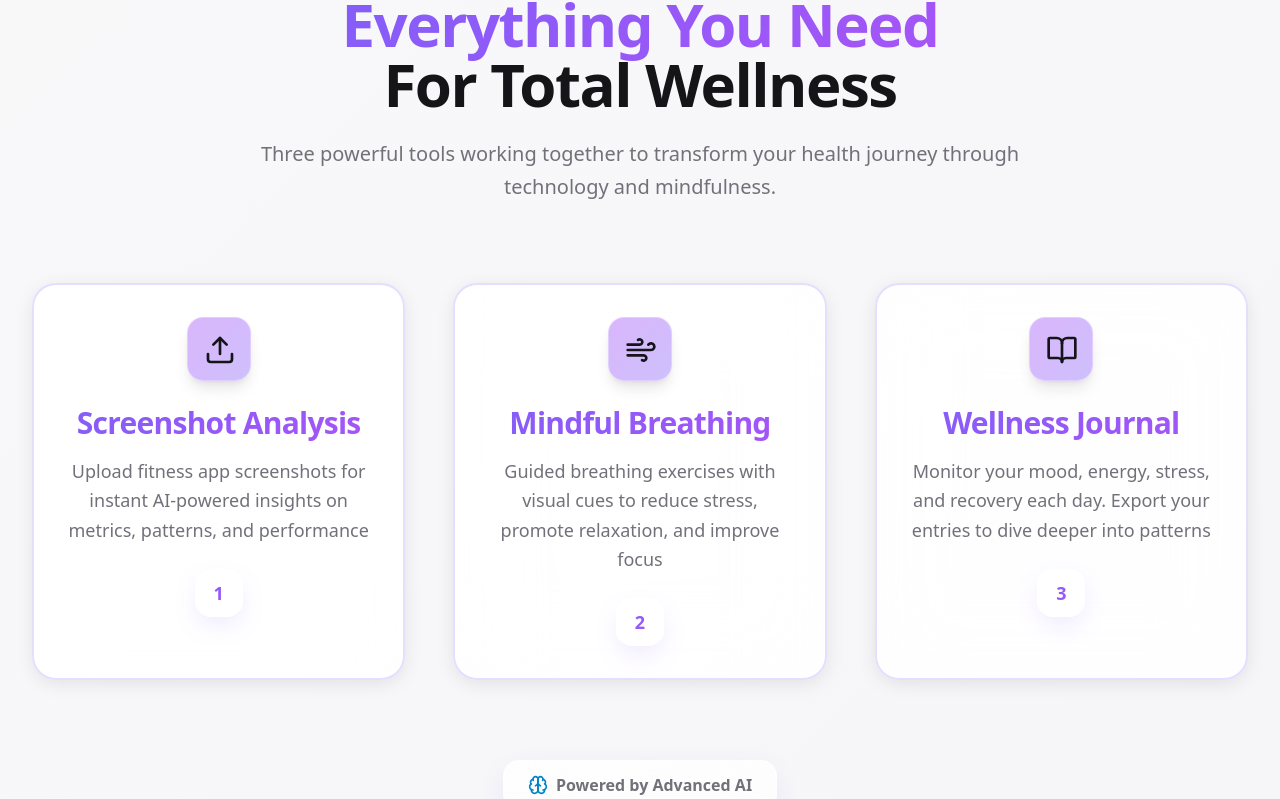
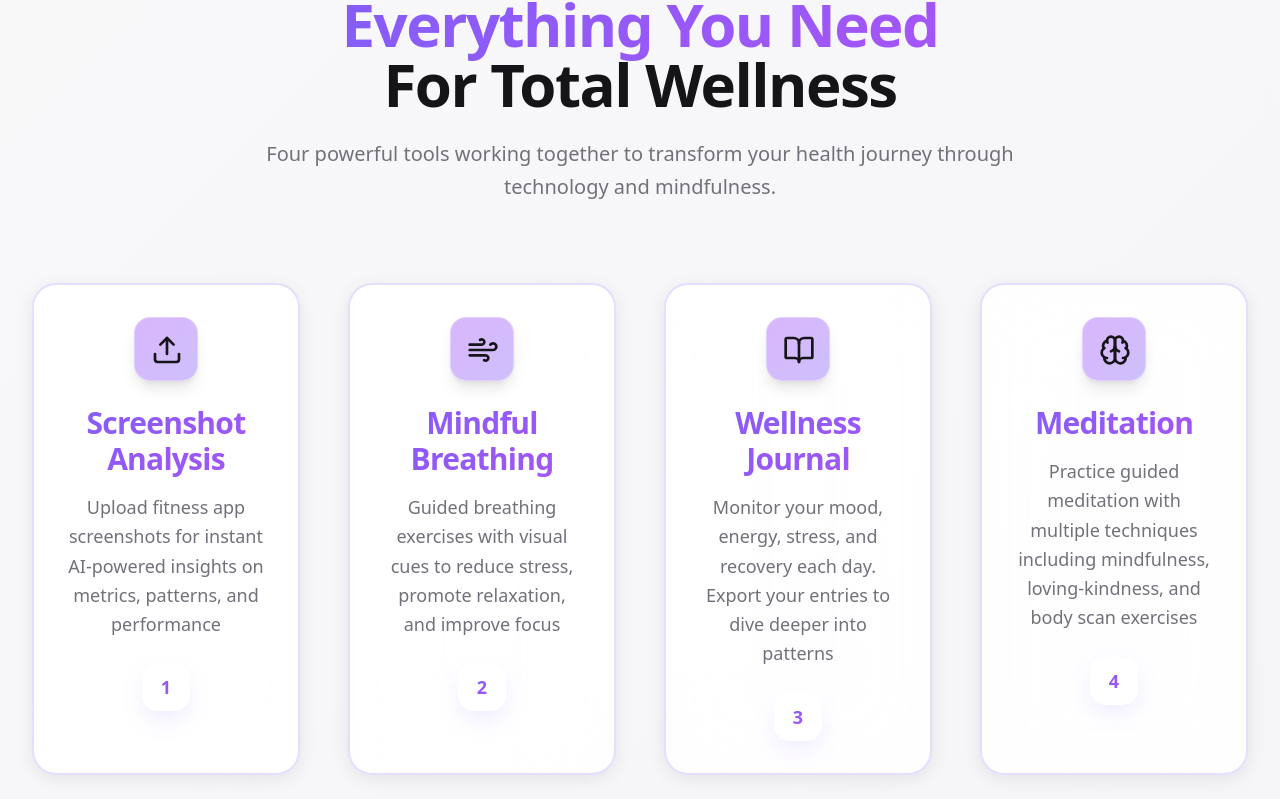
Before and after one commit to vassiliylak-source/fitness-wellness-insights, a React (Vite) app: page / in a window 1280 px wide. Shown: the part 1000-1799 px from the top of the page. Built offline with nearby package versions, Linux system fonts and the light colour scheme.

Commit message:
Add Meditation feature

```diff
--- a/src/components/Index/HowItWorksSection.tsx
+++ b/src/components/Index/HowItWorksSection.tsx
@@ -22,6 +22,13 @@ const HowItWorksSection = () => {
       description: "Monitor your mood, energy, stress, and recovery each day. Export your entries to dive deeper into patterns",
       color: "primary-deep",
       delay: "0.4s"
+    },
+    {
+      icon: Brain,
+      title: "Meditation",
+      description: "Practice guided meditation with multiple techniques including mindfulness, loving-kindness, and body scan exercises",
+      color: "accent",
+      delay: "0.6s"
     }
   ];
 
@@ -40,11 +47,11 @@ const HowItWorksSection = () => {
         </h2>
 
         <p className="text-xl text-muted-foreground max-w-3xl mx-auto leading-relaxed">
-          Three powerful tools working together to transform your health journey through technology and mindfulness.
+          Four powerful tools working together to transform your health journey through technology and mindfulness.
         </p>
       </div>
 
-      <div className="grid md:grid-cols-3 gap-8 lg:gap-12">
+      <div className="grid md:grid-cols-2 lg:grid-cols-4 gap-8 lg:gap-12">
         {features.map((feature, index) => {
           const Icon = feature.icon;
           return (
```
